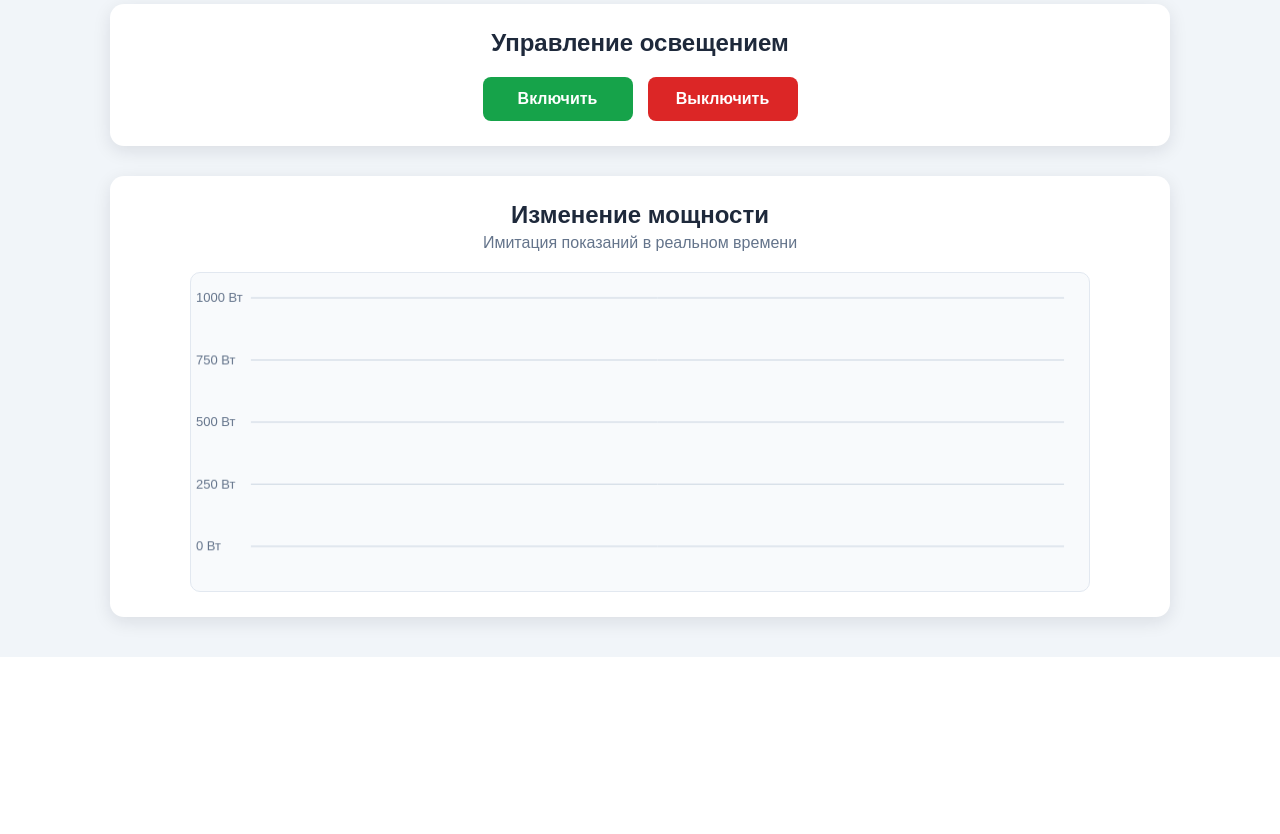
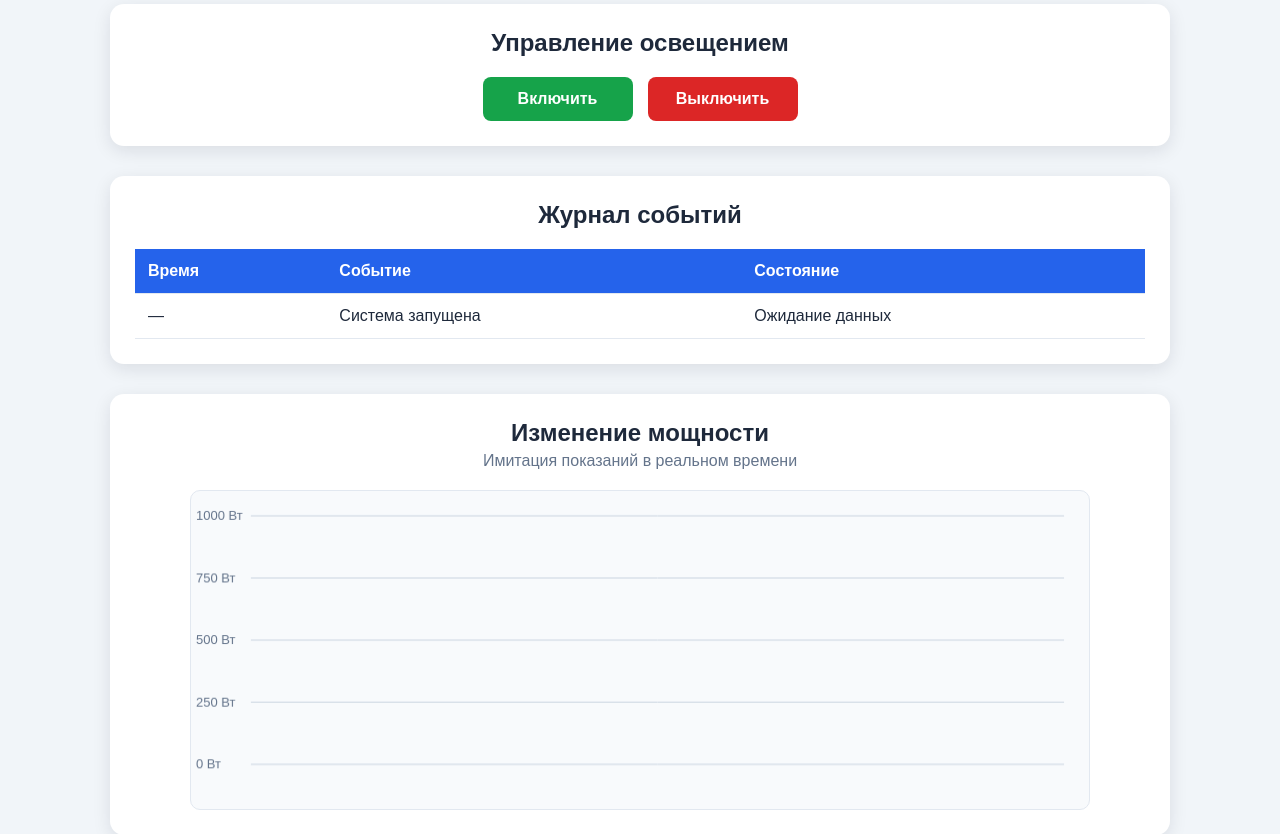
Before and after one commit to Dinara-Zhukenova/research-web-app, a Flask app: page / in a window 1280 px wide. Shown: the part 341-1175 px from the top of the page. Before the commit the page ends 998 px from the top, so only its background shows below. Run offline with Flask 3, Linux system fonts and the light colour scheme.

Commit message:
Add lighting event log

```diff
--- a/static/script.js
+++ b/static/script.js
@@ -41,6 +41,7 @@
         });
 
         await updateData();
+        addEvent(action);
     } catch (error) {
         alert("Не удалось выполнить команду");
     }
@@ -125,7 +126,41 @@
     );
 }
 
+function addEvent(action) {
+    const eventLog = document.getElementById("eventLog");
+    const time = new Date().toLocaleTimeString("ru-RU");
 
+    const initialRow = eventLog.querySelector("tr");
+
+    if (
+        initialRow &&
+        initialRow.textContent.includes("Система запущена")
+    ) {
+        initialRow.remove();
+    }
+
+    const row = document.createElement("tr");
+
+    if (action === "on") {
+        row.innerHTML = `
+            <td>${time}</td>
+            <td>Команда включения</td>
+            <td class="event-on">Включено</td>
+        `;
+    } else {
+        row.innerHTML = `
+            <td>${time}</td>
+            <td>Команда выключения</td>
+            <td class="event-off">Выключено</td>
+        `;
+    }
+
+    eventLog.prepend(row);
+
+    while (eventLog.rows.length > 10) {
+        eventLog.deleteRow(10);
+    }
+}
 updateData();
 
 setInterval(updateData, 2000);
--- a/static/style.css
+++ b/static/style.css
@@ -142,3 +142,50 @@
     border: 1px solid #e2e8f0;
     border-radius: 10px;
 }
+.events-panel {
+    margin-top: 30px;
+    padding: 25px;
+    background: white;
+    border-radius: 14px;
+    box-shadow: 0 5px 18px rgba(15, 23, 42, 0.1);
+}
+
+.events-panel h2 {
+    margin-top: 0;
+    text-align: center;
+}
+
+.table-container {
+    overflow-x: auto;
+}
+
+table {
+    width: 100%;
+    border-collapse: collapse;
+}
+
+th,
+td {
+    padding: 13px;
+    text-align: left;
+    border-bottom: 1px solid #e2e8f0;
+}
+
+th {
+    color: white;
+    background: #2563eb;
+}
+
+tbody tr:hover {
+    background: #f8fafc;
+}
+
+.event-on {
+    color: #16a34a;
+    font-weight: bold;
+}
+
+.event-off {
+    color: #dc2626;
+    font-weight: bold;
+}
--- a/templates/index.html
+++ b/templates/index.html
@@ -60,6 +60,29 @@
                 </button>
             </div>
         </section>
+        <section class="events-panel">
+    <h2>Журнал событий</h2>
+
+    <div class="table-container">
+        <table>
+            <thead>
+                <tr>
+                    <th>Время</th>
+                    <th>Событие</th>
+                    <th>Состояние</th>
+                </tr>
+            </thead>
+
+            <tbody id="eventLog">
+                <tr>
+                    <td>—</td>
+                    <td>Система запущена</td>
+                    <td>Ожидание данных</td>
+                </tr>
+            </tbody>
+        </table>
+    </div>
+</section>
     <section class="chart-panel">
     <h2>Изменение мощности</h2>
     <p>Имитация показаний в реальном времени</p>
```
